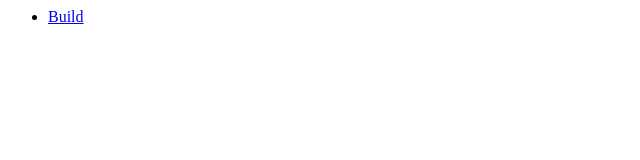
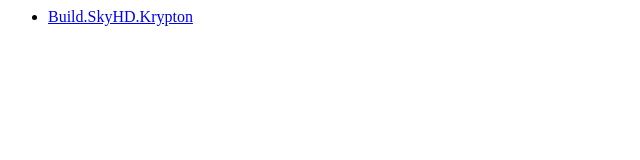
Before and after one commit to timmyaj/kodisky, a plain HTML site: page index.html in a window 1280 px wide. Shown: the whole page, without its empty margins (0-640 px from the left). Drawn offline with Linux system fonts and the light colour scheme.

Commit message:
Update index.html

```diff
--- a/index.html
+++ b/index.html
@@ -5,6 +5,6 @@
  </head>
  <body>
 <ul>
-<li><a href="https://timmyaj.github.io/kodisky/build/">Build</a></li>
+<li><a href="Build.SkyHD.Krypton.zip">Build.SkyHD.Krypton</a></li>
 </ul>
 </body></html>
```
